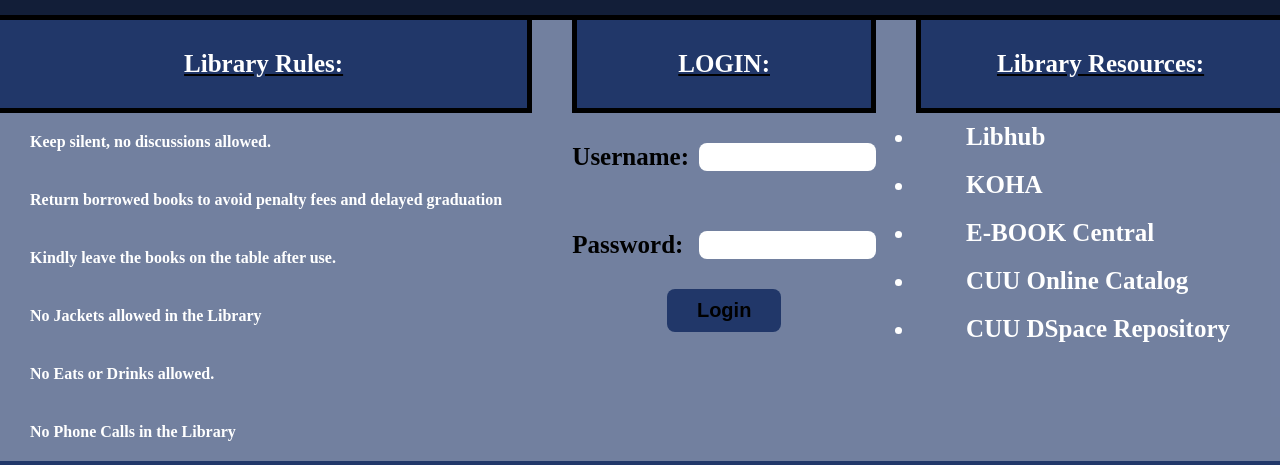
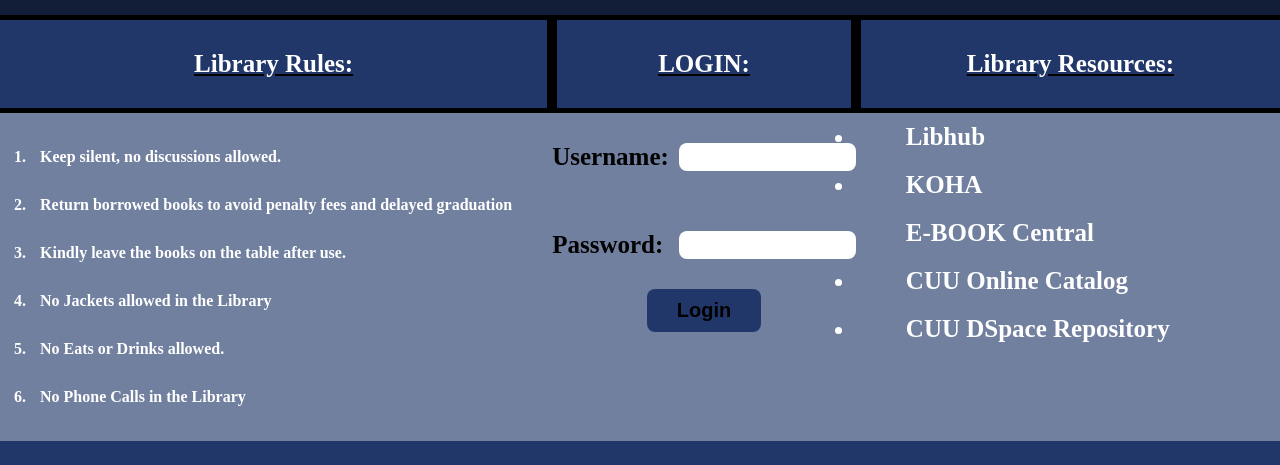
Before and after one commit to ElijahOluwasegun/library-wifi-login-page, a plain HTML site: page index.html in a window 1280 px wide. Shown: the part 92-557 px from the top of the page. Drawn offline with Linux system fonts and the light colour scheme.

Commit message:
Used flexbox to remove spaces between and outside body head Used flex-direction = column Used align-items = stretch

```diff
--- a/css/style.css
+++ b/css/style.css
@@ -25,7 +25,7 @@ header {
 
 main {
     display: flex;
-    justify-content: space-between;
+    justify-content: stretch;
     gap: 0;
     background-color: #213769a2;
     margin: 0;
@@ -38,6 +38,7 @@ main > div {
 }
 
 .body_head_text {
+    display: flex;
     font-size: 25px;
     font-weight: bold;
     color: white;
@@ -46,6 +47,7 @@ main > div {
 .section1 {
     display: flex;
     flex-direction: column;
+    align-items: stretch;
 }
 
 .rules_head1 {
@@ -61,13 +63,14 @@ main > div {
 .rule_list {
     display: flex;
     flex-direction: column;
+    padding: 20px 30px;
 }
 
 .list {
     font-weight: bold;
     list-style-type: decimal;
     color: white;
-    padding: 20px 30px;
+    padding: 15px 10px;
 }
 
 .section2 {
@@ -89,8 +92,12 @@ main > div {
 .section3 {
     display: flex;
     flex-direction: column;
-    /* align-items: stretch; */
+    margin: 0;
+    padding: 0;
+    align-items: stretch;
+    flex: 1;
 }
+
 
 .rules_head3 {
     display: flex;
--- a/index.html
+++ b/index.html
@@ -11,7 +11,7 @@
         <p class="header_text">WELCOME TO CAVENDISH LIBRARY</p>
     </header>
     <main>
-        <div>
+        <div class="section1">
             <div class="rules_head1">
                 <p class="body_head_text">Library Rules:</p>
             </div>
@@ -26,7 +26,7 @@
                 </ul>
             </div>
         </div>
-        <div>
+        <div class="section2">
             <div class="rules_head2">
                 <p class="body_head_text">LOGIN:</p>
             </div>
```
